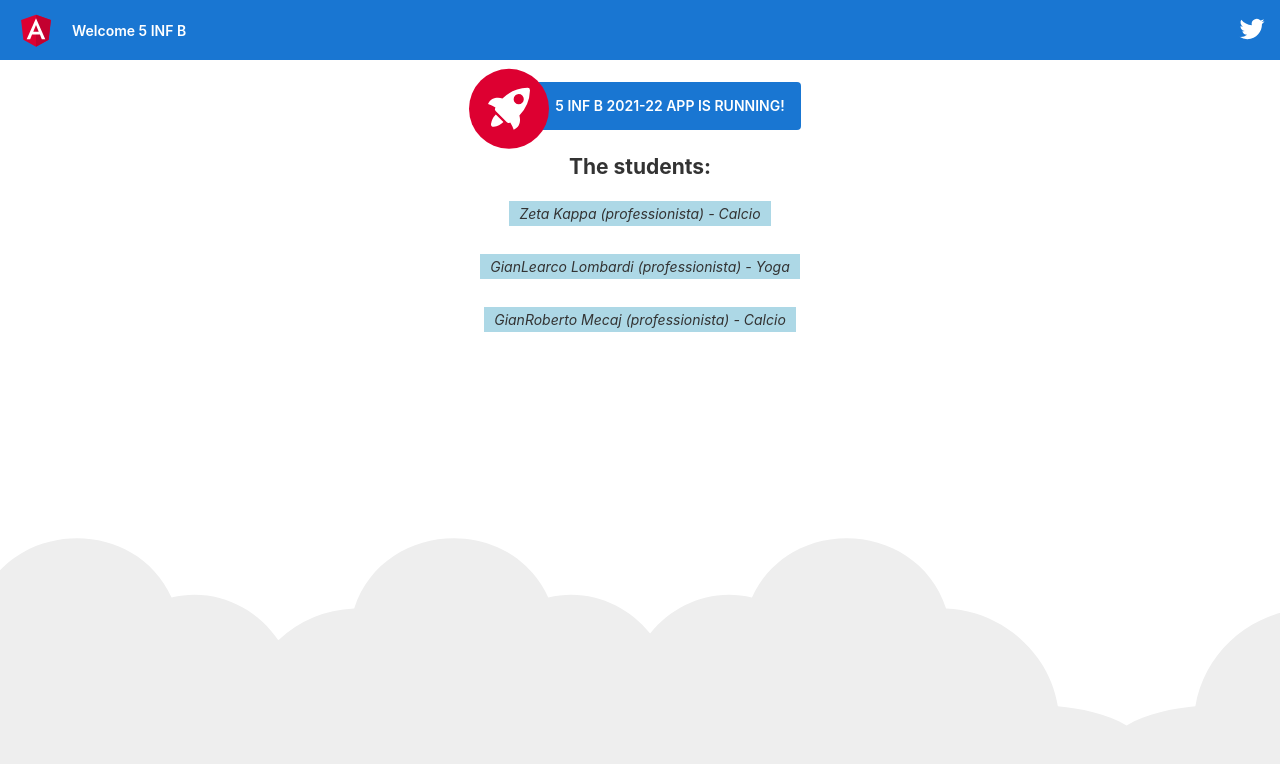
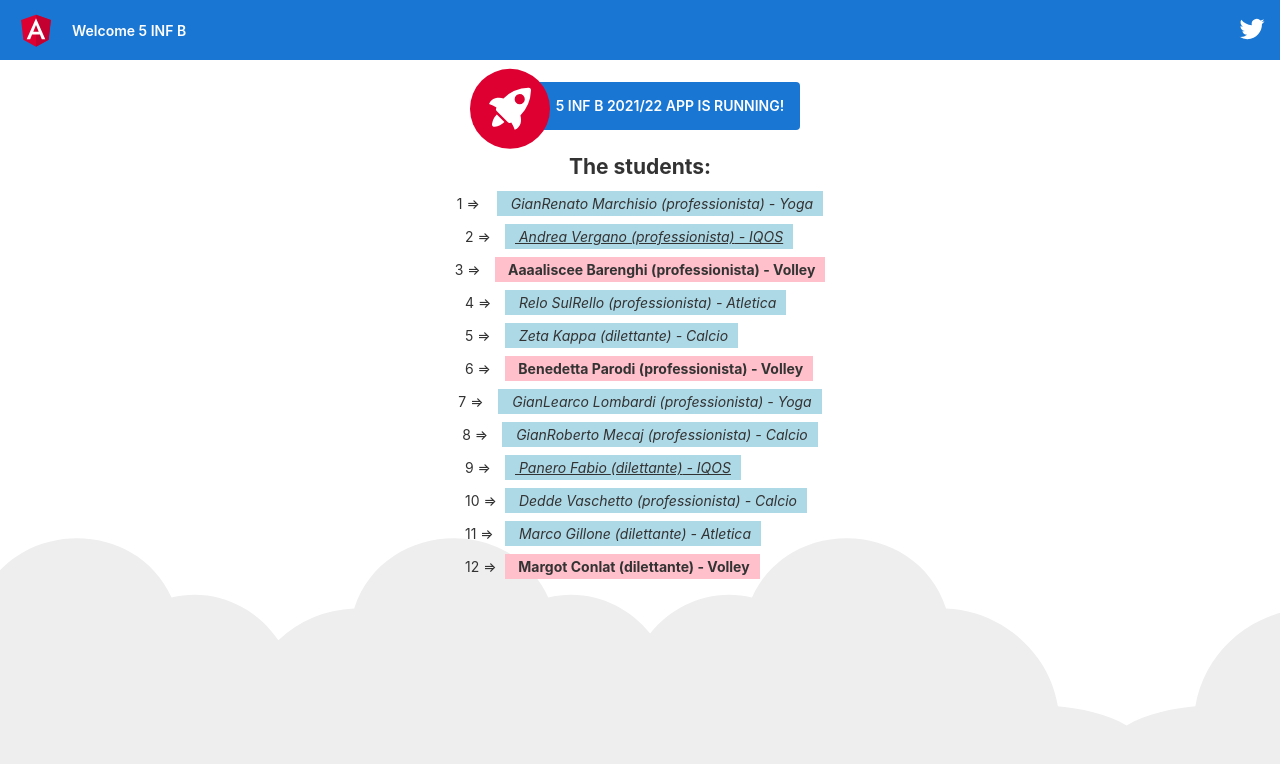
Before and after one commit to vallauri-ict/angular-course-FabioCavallero, an Angular app: page / in a window 1280 px wide. Shown: the top 764 px of the page. Built offline with nearby package versions, Linux system fonts and the light colour scheme.

Commit message:
ngFor directive and input decorator

```diff
--- a/src/app/app.component.css
+++ b/src/app/app.component.css
@@ -1,5 +1,6 @@
 :host {
-    font-family: -apple-system, BlinkMacSystemFont, "Segoe UI", Roboto, Helvetica, Arial, sans-serif, "Apple Color Emoji", "Segoe UI Emoji", "Segoe UI Symbol";
+  font-family: -apple-system, BlinkMacSystemFont, "Segoe UI", Roboto, Helvetica,
+    Arial, sans-serif, "Apple Color Emoji", "Segoe UI Emoji", "Segoe UI Symbol";
   font-size: 14px;
   color: #333;
   box-sizing: border-box;
@@ -13,6 +14,15 @@
 h5,
 h6 {
   margin: 8px 0;
+}
+.student{
+  margin: 8px 0;
+  min-width: 350px;
+  text-align: left;
+}
+.student span{
+  min-width: 40px;
+  display: inline-block;
 }
 p {
   margin: 0;
@@ -163,7 +173,7 @@
   text-indent: 4px;
 }
 .terminal pre {
-    font-family: SFMono-Regular,Consolas,Liberation Mono,Menlo,monospace;
+  font-family: SFMono-Regular, Consolas, Liberation Mono, Menlo, monospace;
   color: white;
   padding: 0 1rem 1rem;
   margin: 0;
@@ -202,16 +212,16 @@
   align-items: center;
   font-size: 12px;
   padding: 3px 10px;
-    border: 1px solid rgba(27,31,35,.2);
+  border: 1px solid rgba(27, 31, 35, 0.2);
   border-radius: 3px;
-    background-image: linear-gradient(-180deg,#fafbfc,#eff3f6 90%);
+  background-image: linear-gradient(-180deg, #fafbfc, #eff3f6 90%);
   margin-left: 4px;
   font-weight: 600;
 }
 .github-star-badge:hover {
-    background-image: linear-gradient(-180deg,#f0f3f6,#e6ebf1 90%);
-    border-color: rgba(27,31,35,.35);
-    background-position: -.5em;
+  background-image: linear-gradient(-180deg, #f0f3f6, #e6ebf1 90%);
+  border-color: rgba(27, 31, 35, 0.35);
+  background-position: -0.5em;
 }
 .github-star-badge .material-icons {
   height: 16px;
@@ -227,7 +237,7 @@
 }
 /* Responsive Styles */
 @media screen and (max-width: 767px) {
-    .card-container > *:not(.circle-link) ,
+  .card-container > *:not(.circle-link),
   .terminal {
     width: 100%;
   }
--- a/src/app/app.component.html
+++ b/src/app/app.component.html
@@ -30,9 +30,14 @@
     <span>{{title}} APP IS RUNNING!</span>
   </div>
   <h2>The students:</h2>
-  <app-student></app-student>
-  <app-student></app-student>
-  <app-student></app-student>
+  <!-- <div *ngFor="let item of studentList">
+    {{item.name}} - {{item.hobby}}
+  </div> -->
+  <!-- <app-student *ngFor="let item of studentList" [student]="item"></app-student> -->
+  <div class="student" *ngFor="let item of studentList; let i=index">
+    <span>{{i+1}} =></span><!-- => è elemento grafico-->
+    <app-student [student]="item"></app-student>
+  </div>
   <svg id="clouds" xmlns="http://www.w3.org/2000/svg" width="2611.084" height="485.677" viewBox="0 0 2611.084 485.677">
     <title>Gray Clouds Background</title>
     <path id="Path_39" data-name="Path 39" d="M2379.709,863.793c10-93-77-171-168-149-52-114-225-105-264,15-75,3-140,59-152,133-30,2.83-66.725,9.829-93.5,26.25-26.771-16.421-63.5-23.42-93.5-26.25-12-74-77-130-152-133-39-120-212-129-264-15-54.084-13.075-106.753,9.173-138.488,48.9-31.734-39.726-84.4-61.974-138.487-48.9-52-114-225-105-264,15a162.027,162.027,0,0,0-103.147,43.044c-30.633-45.365-87.1-72.091-145.206-58.044-52-114-225-105-264,15-75,3-140,59-152,133-53,5-127,23-130,83-2,42,35,72,70,86,49,20,106,18,157,5a165.625,165.625,0,0,0,120,0c47,94,178,113,251,33,61.112,8.015,113.854-5.72,150.492-29.764a165.62,165.62,0,0,0,110.861-3.236c47,94,178,113,251,33,31.385,4.116,60.563,2.495,86.487-3.311,25.924,5.806,55.1,7.427,86.488,3.311,73,80,204,61,251-33a165.625,165.625,0,0,0,120,0c51,13,108,15,157-5a147.188,147.188,0,0,0,33.5-18.694,147.217,147.217,0,0,0,33.5,18.694c49,20,106,18,157,5a165.625,165.625,0,0,0,120,0c47,94,178,113,251,33C2446.709,1093.793,2554.709,922.793,2379.709,863.793Z" transform="translate(142.69 -634.312)" fill="#eee"/>
--- a/src/app/app.component.ts
+++ b/src/app/app.component.ts
@@ -6,5 +6,19 @@ import { Component } from '@angular/core';
   styleUrls: ['./app.component.css']
 })
 export class AppComponent {
-  title = '5 INF B 2021-22';
+  title = '5 INF B 2021/22';
+  studentList=[
+    {name:'GianRenato Marchisio', hobby: 'Yoga', gender:'M', isPro:true},
+    {name:'Andrea Vergano', hobby: 'IQOS', gender:'M', isPro:true},
+    {name:'Aaaaliscee Barenghi', hobby: 'Volley', gender:'F', isPro:false},
+    {name:'Relo SulRello', hobby: 'Atletica', gender:'M', isPro:false},
+    {name:'Zeta Kappa', hobby: 'Calcio', gender:'M', isPro:true},
+    {name:'Benedetta Parodi', hobby: 'Volley', gender:'F', isPro:false},
+    {name:'GianLearco Lombardi', hobby: 'Yoga', gender:'M', isPro:true},
+    {name:'GianRoberto Mecaj', hobby: 'Calcio', gender:'M', isPro:true},
+    {name:'Panero Fabio', hobby: 'IQOS', gender:'M', isPro:false},
+    {name:'Dedde Vaschetto', hobby: 'Calcio', gender:'M', isPro:false},
+    {name:'Marco Gillone', hobby: 'Atletica', gender:'M', isPro:false},
+    {name:'Margot Conlat', hobby: 'Volley', gender:'F', isPro:false}
+  ]
 }
--- a/src/app/student/student.component.html
+++ b/src/app/student/student.component.html
@@ -1,5 +1,5 @@
 <!-- <h4 [ngStyle]="{backgroundColor: student.gender=='F' ? 'pink': 'cyan'}">{{student.name}} - {{student.hobby}}</h4> -->
-<p class="cliccable" [ngClass]="{
+<span class="cliccable" [ngClass]="{
     'female':student.gender=='F',
     'male':student.gender=='M',
     'underlined':student.hobby=='IQOS'}"
@@ -12,4 +12,4 @@
         <span>(dilettante)</span>
     </ng-template>
     - {{student.hobby}}
-</p>
+</span>
--- a/src/app/student/student.component.ts
+++ b/src/app/student/student.component.ts
@@ -1,34 +1,20 @@
-import { Component, OnInit } from '@angular/core';
+import { Component, Input, OnInit } from '@angular/core';
 @Component({
   selector: 'app-student',
   templateUrl: './student.component.html',
   styleUrls: ['./student.component.css']
 })
 export class StudentComponent implements OnInit {
-  studentList=[
-    {name:'GianRenato Marchisio', hobby: 'Yoga', gender:'M', isPro:true},
-    {name:'Andrea Vergano', hobby: 'IQOS', gender:'M', isPro:true},
-    {name:'Aaaaliscee Barenghi', hobby: 'Volley', gender:'F', isPro:false},
-    {name:'Relo SulRello', hobby: 'Atletica', gender:'M', isPro:false},
-    {name:'Zeta Kappa', hobby: 'Calcio', gender:'M', isPro:true},
-    {name:'Benedetta Parodi', hobby: 'Volley', gender:'F', isPro:false},
-    {name:'GianLearco Lombardi', hobby: 'Yoga', gender:'M', isPro:true},
-    {name:'GianRoberto Mecaj', hobby: 'Calcio', gender:'M', isPro:true},
-    {name:'Panero Fabio', hobby: 'IQOS', gender:'M', isPro:false},
-    {name:'Dedde Vaschetto', hobby: 'Calcio', gender:'M', isPro:false},
-    {name:'Marco Gillone', hobby: 'Atletica', gender:'M', isPro:false},
-    {name:'Margot Conlat', hobby: 'Volley', gender:'F', isPro:false}
-  ]
-  student:any;
-  constructor() {
-    this.randomStudent();
+@Input()student:any;
+  constructor() {}
+  ngOnInit(): void {
+    this.randomStudentPro();
   }
-  private randomStudent(){
-    let num=Math.floor(Math.random()*this.studentList.length);
-    this.student=this.studentList[num];
+  onStudentClick(){
+    this.student.isPro=!this.student.isPro;
   }
-  ngOnInit(): void {}
-  onStudentClick(){
-    this.randomStudent();
+  private randomStudentPro(){
+    let num=Math.floor(Math.random()*2);
+    this.student.isPro=(num==1);
   }
 }
```
Lines whose indentation alone changed are shown as unchanged.
